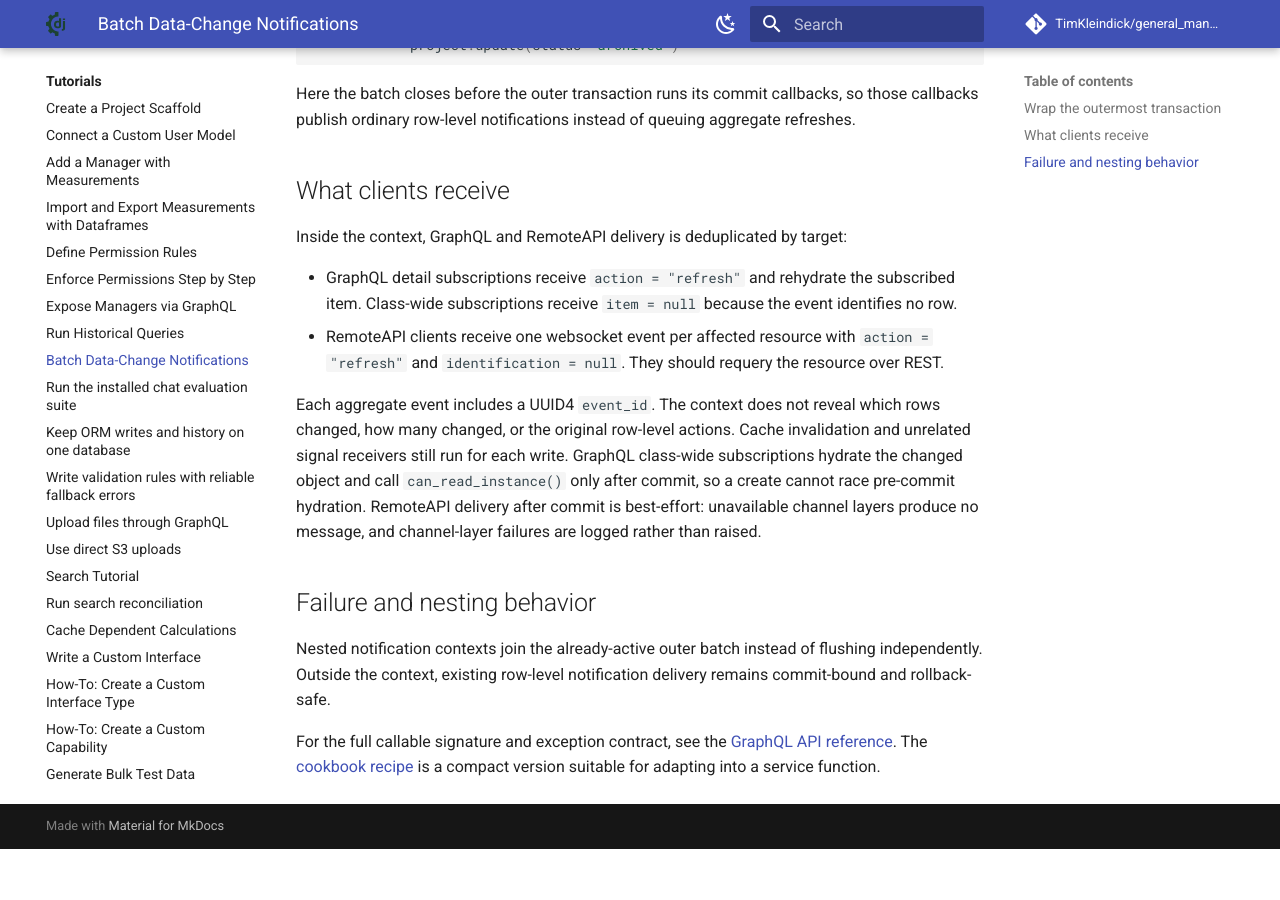
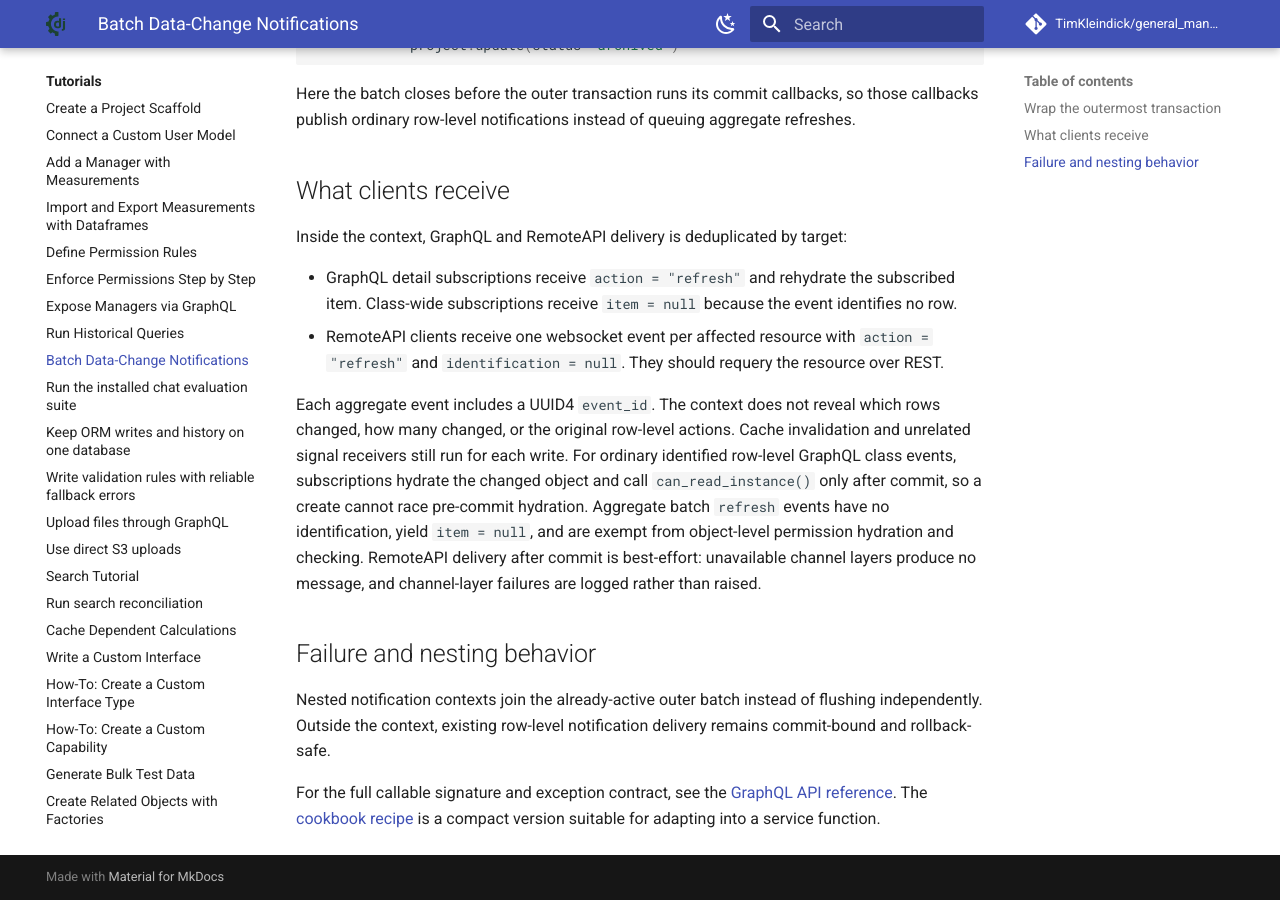
Before and after one commit to TimKleindick/general_manager, an MkDocs documentation site: the page built from docs/howto/bulk_data_change_notifications.md, in a window 1280 px wide and 900 px high, scrolled down 1000 px. Built offline with MkDocs 1.6.1 and Material for MkDocs 9.7.7, drawn with Linux system fonts in a browser that asks for light colours; comment, search, counter and statistics services are not loaded; before the commit the page ends 1849 px from its top, so only the background shows below that.

Commit message:
docs: clarify class subscription refresh permissions

```diff
--- a/docs/howto/bulk_data_change_notifications.md
+++ b/docs/howto/bulk_data_change_notifications.md
@@ -60,12 +60,14 @@
 
 Each aggregate event includes a UUID4 `event_id`. The context does not reveal
 which rows changed, how many changed, or the original row-level actions. Cache
-invalidation and unrelated signal receivers still run for each write. GraphQL
-class-wide subscriptions hydrate the changed object and call
-`can_read_instance()` only after commit, so a create cannot race pre-commit
-hydration. RemoteAPI delivery after commit is best-effort: unavailable channel
-layers produce no message, and channel-layer failures are logged rather than
-raised.
+invalidation and unrelated signal receivers still run for each write. For
+ordinary identified row-level GraphQL class events, subscriptions hydrate the
+changed object and call `can_read_instance()` only after commit, so a create
+cannot race pre-commit hydration. Aggregate batch `refresh` events have no
+identification, yield `item = null`, and are exempt from object-level permission
+hydration and checking. RemoteAPI delivery after commit is best-effort:
+unavailable channel layers produce no message, and channel-layer failures are
+logged rather than raised.
 
 ## Failure and nesting behavior
 
```
Also changed, not shown: docs/concepts/graphql/subscriptions.md (+1 -1 lines).
